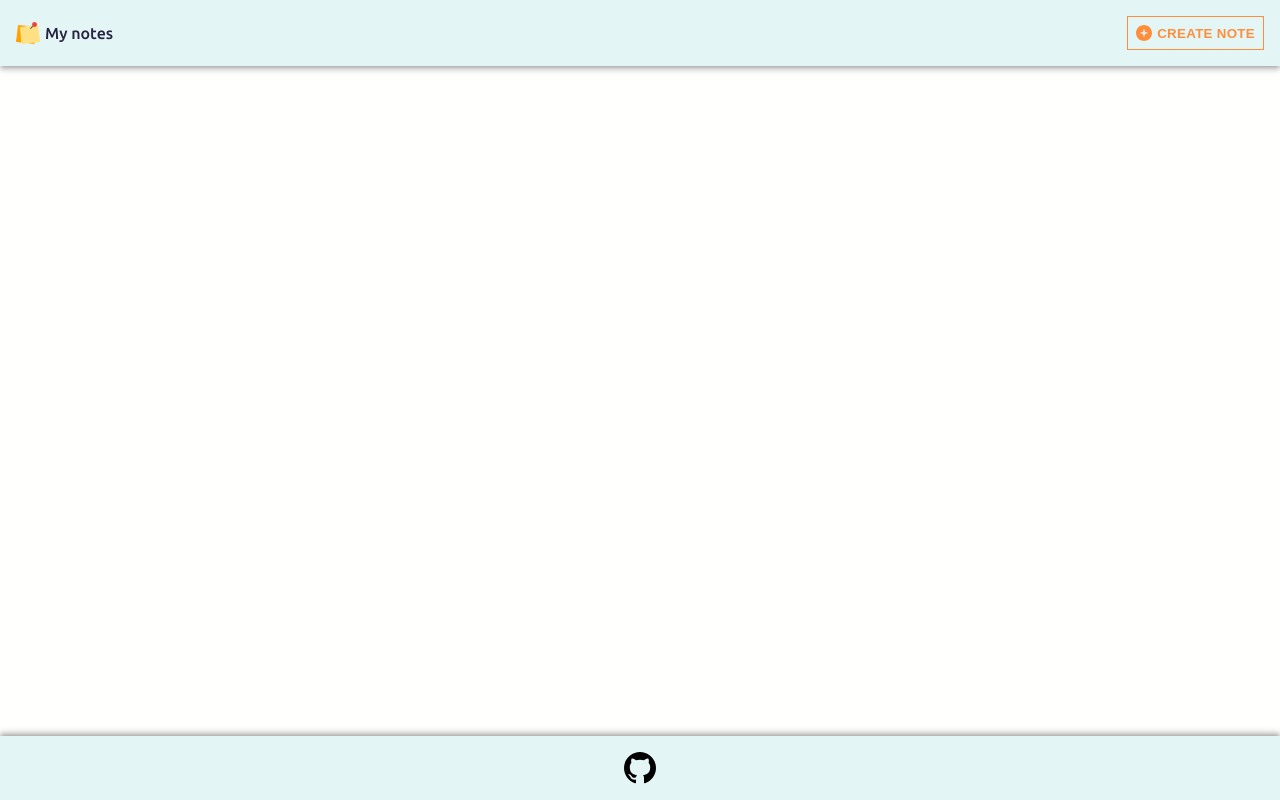
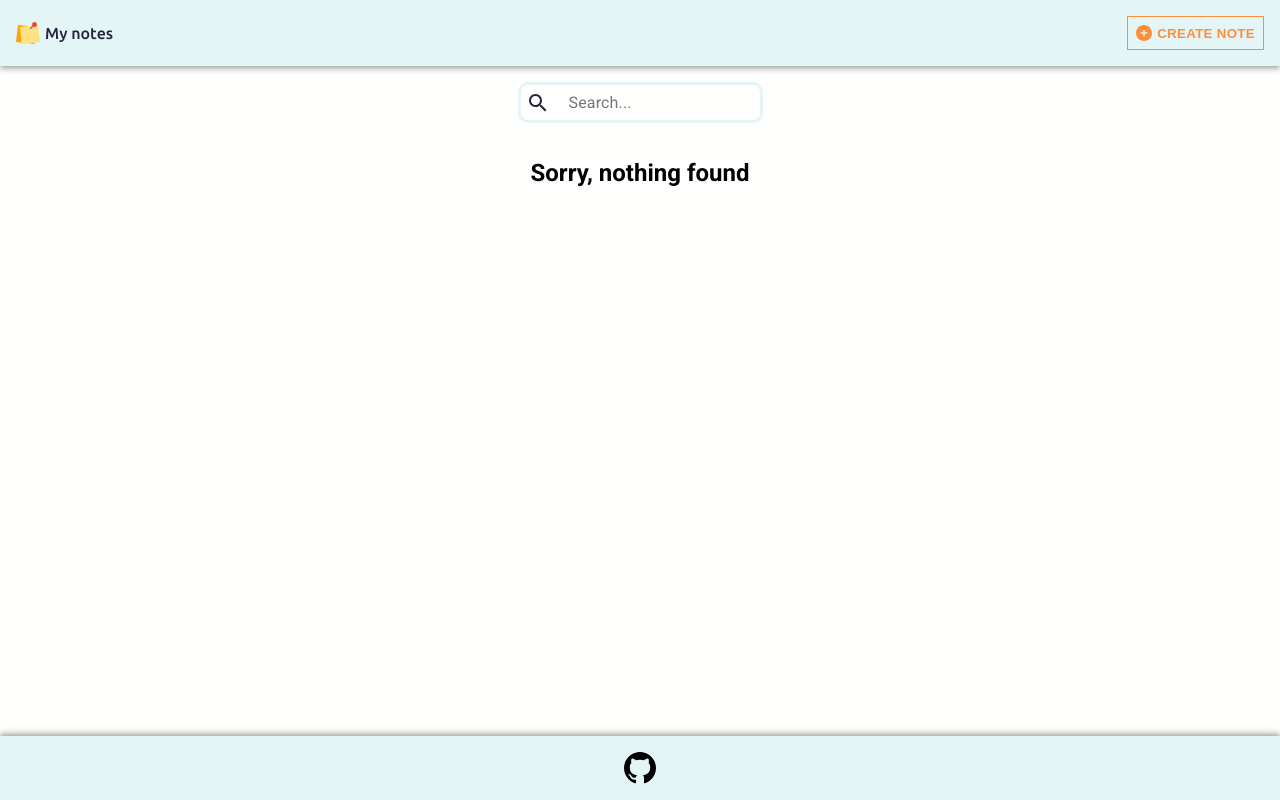
Before and after one commit to olesiklesha/notes-app, a React (Create React App) app: page / in a window 1280 px wide. Built offline with nearby package versions, Linux system fonts and the light colour scheme.

Commit message:
feat: complete the search bar functionality

```diff
--- a/src/App.tsx
+++ b/src/App.tsx
@@ -1,17 +1,29 @@
-import React, { useContext } from 'react';
+import React, { useContext, useEffect, useState } from 'react';
 import './app.scss';
-import { Footer, Header, Note } from './components';
+import { Footer, Header, Note, SearchBar } from './components';
 import { GlobalContext } from './store';
+import { INote } from './models';
 
 function App() {
   const [{ notes }] = useContext(GlobalContext);
+  const [data, setData] = useState(notes);
+
+  useEffect(() => {
+    setData(notes);
+  }, [notes]);
+
+  const updateData = (value: INote[]) => {
+    setData(value);
+  };
 
   return (
     <main className="main">
       <Header />
+      <SearchBar update={updateData} />
+      {!data.length && <h2 className="modal-title">Sorry, nothing found</h2>}
       <div className="wrapper notes-list">
-        {notes.length > 0 &&
-          notes.map((el) => <Note key={el.id} id={el.id} text={el.text} tags={el.tags} />)}
+        {data.length > 0 &&
+          data.map((el) => <Note key={el.id} id={el.id} text={el.text} tags={el.tags} />)}
       </div>
       <Footer />
     </main>
--- a/src/components/index.ts
+++ b/src/components/index.ts
@@ -6,3 +6,4 @@ export { default as NoteCreator } from './note-creator';
 export { default as NoteViewer } from './note-viewer';
 export { default as NoteEditor } from './note-editor';
 export { default as Tag } from './tag';
+export { default as SearchBar } from './search-bar';
--- a/src/components/note-creator/index.tsx
+++ b/src/components/note-creator/index.tsx
@@ -18,14 +18,13 @@ function NoteCreator({ onCancel }: CreatorProps) {
     e.preventDefault();
 
     const tags = text.match(/(#[a-z\d-]+)/gi) as string[];
-    tags.map((el) => el.slice(1));
     // (^|\s)
     dispatch({
       type: GloabalActionsKind.ADD_NOTE,
       payload: {
         id: String(Date.now()),
         text,
-        tags: tags.map((el) => el.slice(1)),
+        tags: tags ? tags.map((el) => el.slice(1)) : [],
       },
     });
 
--- a/src/components/note/style.scss
+++ b/src/components/note/style.scss
@@ -72,4 +72,5 @@
 .tags-container {
   display: flex;
   gap: 5px;
+  flex-flow: row wrap;
 }
--- /dev/null
+++ b/src/components/search-bar/index.tsx
@@ -0,0 +1,43 @@
+import React, { useContext, useState } from 'react';
+import './style.scss';
+import { INote } from '../../models';
+import { GlobalContext } from '../../store';
+
+interface SearchBarProps {
+  update: (value: INote[]) => void;
+}
+
+function SearchBar({ update }: SearchBarProps) {
+  const [inputValue, setInputValue] = useState('');
+  const [{ notes }] = useContext(GlobalContext);
+
+  const onChange = (e: React.ChangeEvent<HTMLInputElement>) => {
+    setInputValue(e.target.value);
+    if (e.target.value.length > 0) {
+      const data = notes.filter((note) => {
+        const { tags } = note;
+        const res = tags.filter((el) =>
+          el.toLocaleLowerCase().includes(e.target.value.toLocaleLowerCase())
+        );
+
+        return res.length > 0;
+      });
+
+      update(data);
+    } else update(notes);
+  };
+
+  return (
+    <div className="wrapper search-wrapper">
+      <input
+        type="text"
+        placeholder="Search..."
+        className="search"
+        onChange={onChange}
+        value={inputValue}
+      />
+    </div>
+  );
+}
+
+export default SearchBar;
--- /dev/null
+++ b/src/components/search-bar/style.scss
@@ -0,0 +1,40 @@
+@import "./../../styles";
+
+.search-wrapper {
+  position: relative;
+  font-weight: 400;
+  font-size: 1rem;
+  line-height: 1.4375em;
+  letter-spacing: 0.00938em;
+  cursor: text;
+  display: inline-flex;
+  align-items: center;
+  color: inherit;
+  max-width: 1440px;
+  margin: 1rem auto;
+  padding: 0 1rem;
+
+  &::before {
+    content: '';
+    position: absolute;
+    display: block;
+    width: 24px;
+    height: 24px;
+    top: 9px;
+    left: 1.5rem;
+    background-image: url('./../../assets/search.svg');
+  }
+}
+
+.search {
+  border: 3px solid $bg-card;
+  border-radius: 10px;
+  padding: 8px 8px 8px calc(1em + 32px);
+  transition: width 300ms cubic-bezier(0.4, 0, 0.2, 1) 0ms;
+  font: inherit;
+  letter-spacing: inherit;
+  background: none;
+  height: 41px;
+  margin: 0;
+  outline: none;
+}
```
Also changed, not shown: src/assets/search.svg (added).
